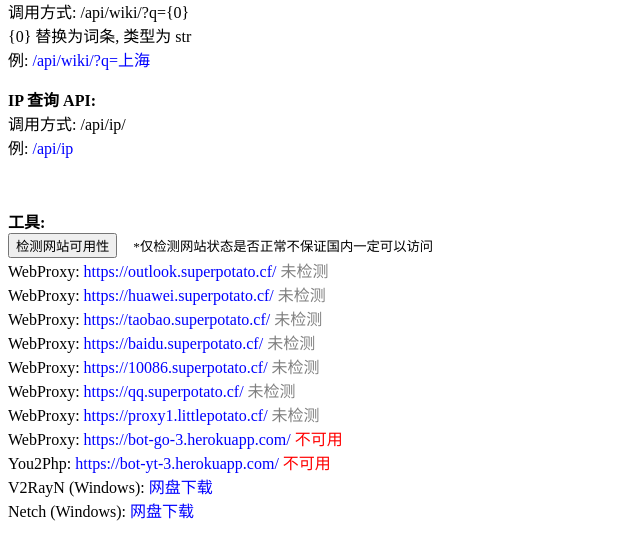
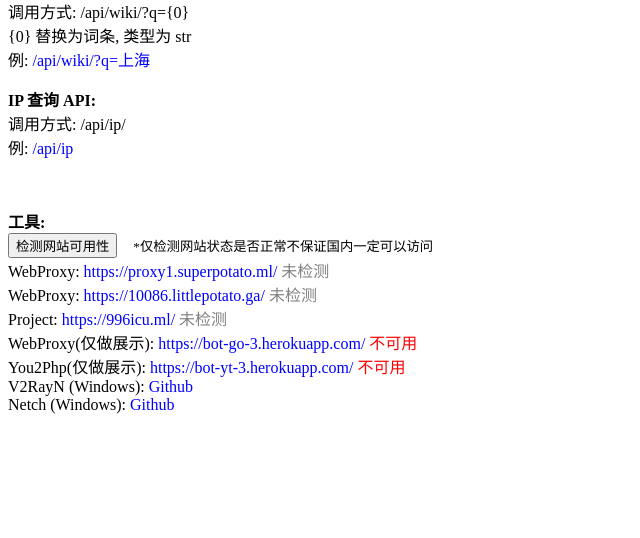
Before and after one commit to justsweetpotato/potato-search, a Django app: page /doc/ in a window 1280 px wide. Shown: the part 564-1102 px from the top of the page, without its empty margins (0-640 px from the left). After the commit the page ends 978 px from the top, so only its background shows below. Run offline with Django 3.2, Linux system fonts and the light colour scheme.

Commit message:
fix bugs and bad links

```diff
--- a/potato/data.py
+++ b/potato/data.py
@@ -19,20 +19,16 @@
 
 # (名称, 网址, 状态 1表示可用，0表示不可用，元组第一个为网站默认代理)
 WEB = (
-    ('WebProxy', 'https://outlook.superpotato.cf/', ''),
-    ('WebProxy', 'https://huawei.superpotato.cf/', ''),
-    ('WebProxy', 'https://taobao.superpotato.cf/', ''),
-    ('WebProxy', 'https://baidu.superpotato.cf/', ''),
-    ('WebProxy', 'https://10086.superpotato.cf/', ''),
-    ('WebProxy', 'https://qq.superpotato.cf/', ''),
-    ('WebProxy', 'https://proxy1.littlepotato.cf/', ''),
-    ('WebProxy', 'https://bot-go-3.herokuapp.com/', '0'),
-    ('You2Php', 'https://bot-yt-3.herokuapp.com/', '0'),
+    ('WebProxy', 'https://proxy1.superpotato.ml/', ''),
+    ('WebProxy', 'https://10086.littlepotato.ga/', ''),
+    ('Project', 'https://996icu.ml/', ''),
+    ('WebProxy(仅做展示)', 'https://bot-go-3.herokuapp.com/', '0'),
+    ('You2Php(仅做展示)', 'https://bot-yt-3.herokuapp.com/', '0'),
 )
 
 AUTH = {
     "username": "potato",
-    "password": "123"
+    "password": "未设置密码"
 }
 
 APP = {
--- a/potato/templates/doc.html
+++ b/potato/templates/doc.html
@@ -86,8 +86,8 @@
                 {% endif %}
                 <br>
             {% endfor %}
-            V2RayN (Windows): <a href="https://onedrive.superpotato.dev/share/Apps/Windows/v2rayN.zip">网盘下载</a><br>
-            Netch (Windows): <a href="https://onedrive.superpotato.dev/share/Apps/Windows/Netch.zip">网盘下载</a>
+            V2RayN (Windows): <a href="https://github.com/2dust/v2rayN/releases">Github</a><br>
+            Netch (Windows): <a href="https://github.com/NetchX/Netch/releases">Github</a>
         </p>
     </div>
 {% endif %}
--- a/static/css/detail.css
+++ b/static/css/detail.css
@@ -155,7 +155,7 @@
     margin-top: -10px;
     padding-top: 0px;
     width: 50%;
-    margin-left: 8%;
+    margin-left: 108px;
 }
 
 .span1 {
--- a/tools/templates/obelisk.html
+++ b/tools/templates/obelisk.html
@@ -19,7 +19,7 @@
             class="s4">1</span><span class="s5">.</span><span class="s6">0</span>&nbsp;</small>
     </a>
     <small><a class="beta_plan_b" href="{% url 'tools:obelisk_beta' %}?location={{ location }}&lang={{ lang }}&lr={{ lr }}">微软方案</a></small>
-    <form action="" name="form" method="post">
+    <form action="" name="form1" method="post" onsubmit="return requiredObelisk()">
         {% csrf_token %}
         <span class="span_text">文本:</span><br>
         {% if type == 'pc' %}
@@ -107,7 +107,7 @@
             </div>
         </div>
         <br>
-        <input class="input_sub" type="submit" name="" id="" value="提交">&nbsp;&nbsp;&nbsp;
+        <input class="input_sub" type="submit" name="" id="" onclick="return requiredObelisk()" value="提交">&nbsp;&nbsp;&nbsp;
         <button class="btn_reset" onclick="ClearTextArea()">重置</button>
     </form>
     <br>
```
Also changed, not shown: static/js/action.js (+8 -0 lines).
